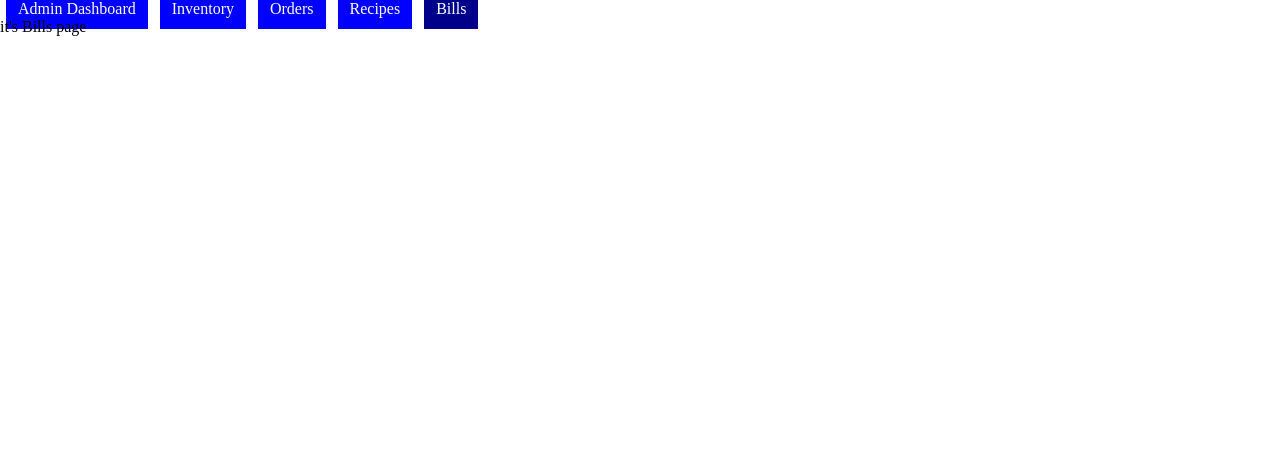
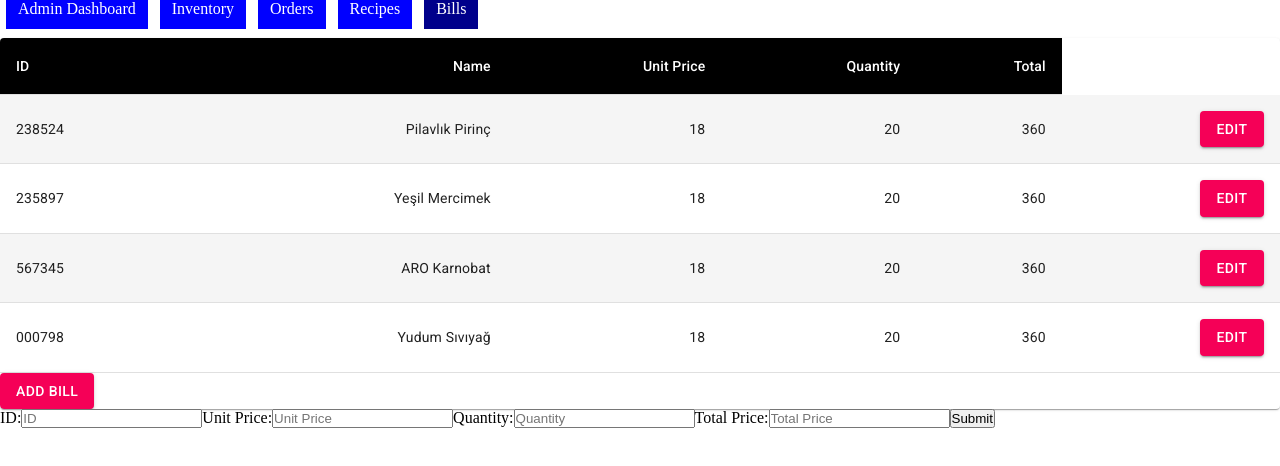
Before and after one commit to ihab-sensei/tina-zita, a React (Create React App) app: page /bills in a window 1280 px wide. Shown: the top 466 px of the page. Built offline with nearby package versions, Linux system fonts and the light colour scheme.

Commit message:
Bills section added

```diff
--- a/src/components/Bills/Bills.js
+++ b/src/components/Bills/Bills.js
@@ -1,9 +1,15 @@
 import React from "react";
+import BillsForm from "./BillsForm";
+import BillsTable from "./BillsList";
+import "./style.css";
 
 export default function Bills() {
+  //console.log(inventory);
+
   return (
-    <div>
-      <p>it's Bills page</p>
+    <div className="container">
+      <BillsTable  />
+      <BillsForm />
     </div>
   );
 }
--- /dev/null
+++ b/src/components/Bills/BillsForm.js
@@ -0,0 +1,33 @@
+import React, { useState } from "react";
+
+export default function BillsForm() {
+
+    return (
+      <form>
+        <label>
+          ID:
+          <input
+            type="text"
+            placeholder="ID"
+            //onChange={(e) => setName(e.target.value)}
+          />
+          Unit Price:
+          <input
+            type="number"
+            placeholder="Unit Price"
+          />
+          Quantity:
+          <input
+            type="number"
+            placeholder="Quantity"
+          />
+          Total Price:
+          <input
+            type="text"
+            placeholder="Total Price"
+          />
+        </label>
+        <input type="submit" value="Submit" />
+      </form>
+    );
+  }
--- /dev/null
+++ b/src/components/Bills/BillsList.js
@@ -0,0 +1,116 @@
+import React from "react";
+import { withStyles, makeStyles } from "@material-ui/core/styles";
+import Table from "@material-ui/core/Table";
+import TableBody from "@material-ui/core/TableBody";
+import TableCell from "@material-ui/core/TableCell";
+import TableContainer from "@material-ui/core/TableContainer";
+import TableHead from "@material-ui/core/TableHead";
+import TableRow from "@material-ui/core/TableRow";
+import Paper from "@material-ui/core/Paper";
+import Button from "@material-ui/core/Button";
+
+
+const bills = [
+  {
+    ID: "1",
+    EAN: "239562938579",
+    ART: "238524",
+    name: "Pilavlık Pirinç",
+    unitPrice: "18",
+    quantity: "20",
+    totalPrice: "360"
+  },
+  {
+    ID: "2",
+    EAN: "458936720032",
+    ART: "235897",
+    name: "Yeşil Mercimek",
+    unitPrice: "18",
+    quantity: "20",
+    totalPrice: "360"
+  },
+  {
+    ID: "3",
+    EAN: "239562938579",
+    ART: "567345",
+    name: "ARO Karnobat",
+    unitPrice: "18",
+    quantity: "20",
+    totalPrice: "360"
+  },
+  {
+    ID: "4",
+    EAN: "239562938579",
+    ART: "000798",
+    name: "Yudum Sıvıyağ",
+    unitPrice: "18",
+    quantity: "20",
+    totalPrice: "360"
+  }
+]
+
+const StyledTableCell = withStyles((theme) => ({
+  head: {
+    backgroundColor: theme.palette.common.black,
+    color: theme.palette.common.white,
+  },
+  body: {
+    fontSize: 14,
+  },
+}))(TableCell);
+
+const StyledTableRow = withStyles((theme) => ({
+  root: {
+    "&:nth-of-type(odd)": {
+      backgroundColor: theme.palette.action.hover,
+    },
+  },
+}))(TableRow);
+
+const useStyles = makeStyles({
+  table: {
+    minWidth: 700,
+  },
+});
+
+export default function BillsTable() {
+  const classes = useStyles();
+  console.log(bills);
+  return (
+    <TableContainer component={Paper}>
+      <Table className={classes.table} aria-label="customized table">
+        <TableHead>
+          <TableRow>
+            <StyledTableCell>ID</StyledTableCell>
+            <StyledTableCell align="right">Name</StyledTableCell>
+            <StyledTableCell align="right">Unit Price</StyledTableCell>
+            <StyledTableCell align="right">Quantity</StyledTableCell>
+            <StyledTableCell align="right">Total</StyledTableCell>
+          </TableRow>
+        </TableHead>
+        <TableBody>
+          {bills.map((item) => (
+            <StyledTableRow key={item.ID}>
+              <StyledTableCell component="th" scope="row">
+                {item.ART}
+              </StyledTableCell>
+              <StyledTableCell align="right">{item.name}</StyledTableCell>
+              <StyledTableCell align="right">{item.unitPrice}</StyledTableCell>
+              <StyledTableCell align="right">{item.quantity}</StyledTableCell>
+              <StyledTableCell align="right">{item.totalPrice}</StyledTableCell>
+              <StyledTableCell align="right">
+                <Button variant="contained" color="secondary">
+                  Edit
+                </Button>
+              </StyledTableCell>
+            </StyledTableRow>
+          ))}
+          <Button variant="contained" color="secondary">
+            ADD BILL
+          </Button>
+        </TableBody>
+      </Table>
+    </TableContainer>
+
+  );
+}
--- /dev/null
+++ b/src/components/Bills/style.css
@@ -0,0 +1,3 @@
+.container {
+    margin-top: 20px;
+  }
```
Also changed, not shown: 1 other file (tests, documents, lock files or other folders).
